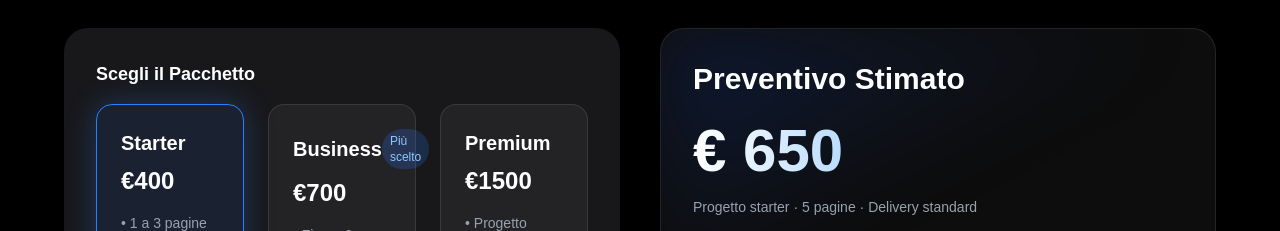
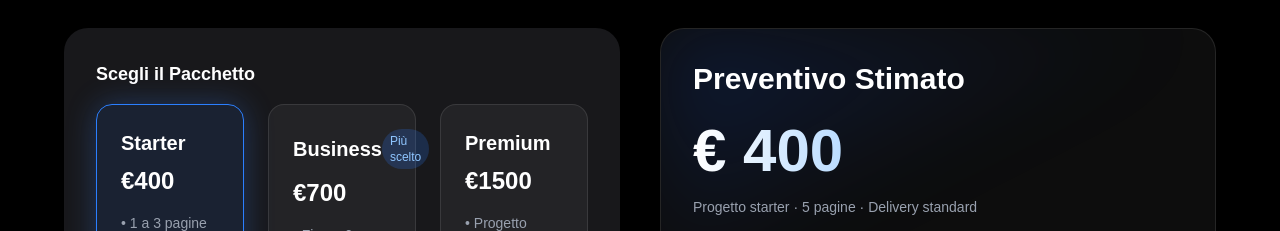
Before and after one commit to tommasocavalli08-beep/novaweb-studio, a Next.js app: page / in a window 1280 px wide. Shown: the part 1460-1691 px from the top of the page. Built offline with nearby package versions, Linux system fonts and the light colour scheme.

Commit message:
migliorie all'ui

```diff
--- a/app/page.js
+++ b/app/page.js
@@ -105,9 +105,6 @@ export default function NovaWebStudio() {
     if (formData.package === "starter") total += 400;
     if (formData.package === "business") total += 700;
     if (formData.package === "premium") total += 1500;
-
-    // pages
-    total += formData.pages * 50;
 
     // extras
     if (formData.ecommerce) total += 800;
```
